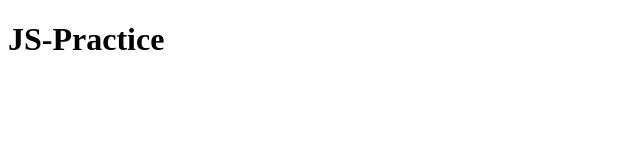
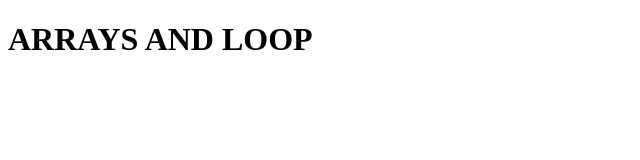
Before and after one commit to SyedWaleedAli71/Assignment-16, a plain HTML site: page index.html in a window 1280 px wide. Shown: the whole page, without its empty margins (0-640 px from the left). Drawn offline with Linux system fonts and the light colour scheme.

Commit message:
Completed

```diff
--- a/index.html
+++ b/index.html
@@ -3,10 +3,10 @@
 <head>
     <meta charset="UTF-8">
     <meta name="viewport" content="width=device-width, initial-scale=1.0">
-    <title>JS-Practice</title>
+    <title>ARRAYS AND LOOP</title>
 </head>
 <body>
-    <h1>JS-Practice</h1>
+    <h1>ARRAYS AND LOOP</h1>
 </body>
 <script src="app.js"></script>
 </html>
```
Also changed, not shown: app.js (+30 -0 lines).
